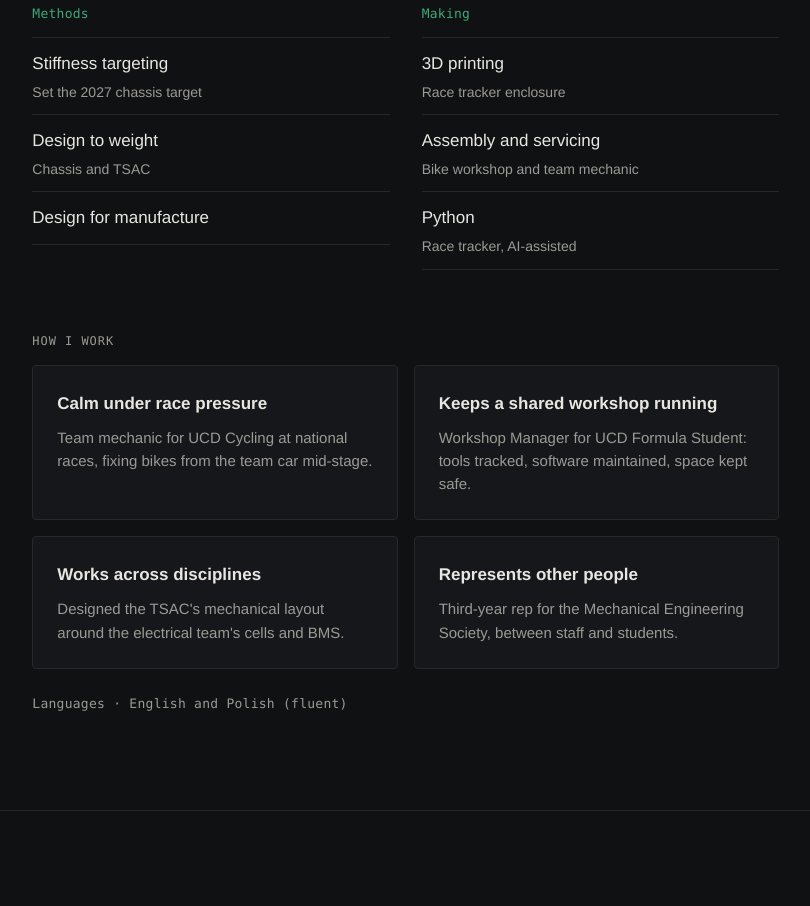
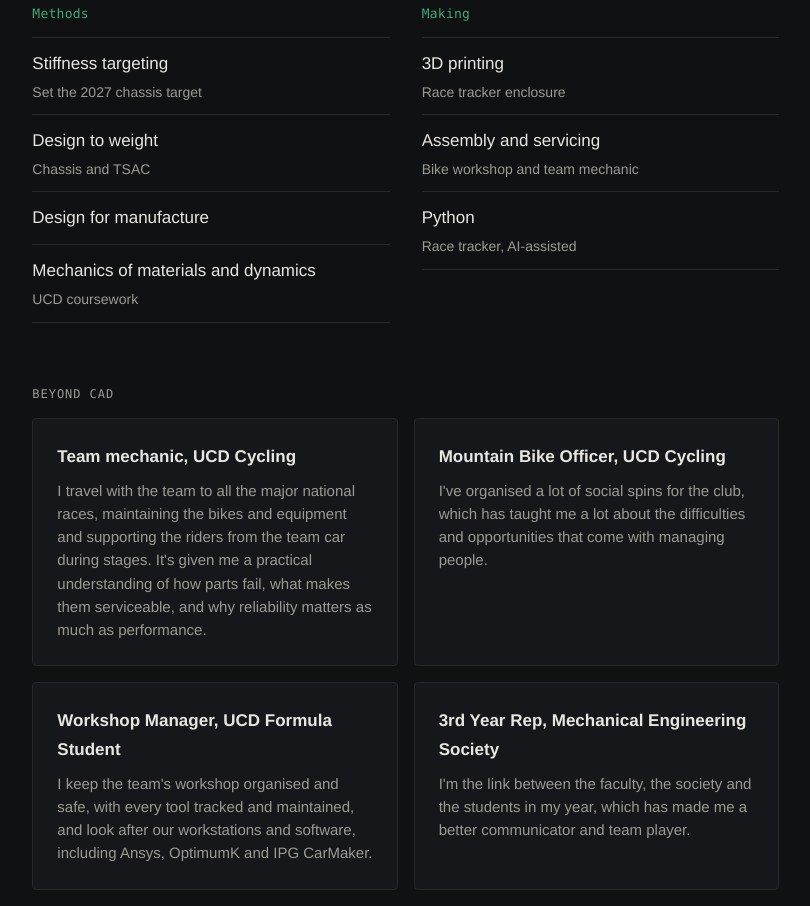
Before and after one commit to grzesgornik-cloud/grzesgornik-cloud.github.io, an Astro site: page / in a window 1280 px wide. Shown: the part 3074-3980 px from the top of the page, without its empty margins (437-1247 px from the left). Built offline with nearby package versions, Linux system fonts and the light colour scheme; Astro itself is replaced by a stand-in of ours; some packages are replaced by stand-ins of ours.

Commit message:
About and Beyond CAD rewritten in Greg's voice; align experience rows
Co-Authored-By: Claude Opus 5.5 <noreply@anthropic.com>
Claude-Session: https://claude.ai/code/session_01QQ3aPCA35ExhCWLAoKvaWo

```diff
--- a/src/data/profile.json
+++ b/src/data/profile.json
@@ -32,8 +32,9 @@
     }
   ],
   "about": [
-    "I'm in third year of the five-year BE/ME in Mechanical Engineering at University College Dublin. Most of my time outside lectures goes into UCD Formula Student, where I work on the team's first full chassis redesign and run the workshop.",
-    "Before engineering, I spent three and a half years in a bike shop's workshop. Watching parts come back broken taught me that a component nobody can service or trust isn't finished, however light it is. I design with that in mind."
+    "I'm a third-year Mechanical Engineering student at UCD with one ambition: to design and build high-performance components for motorsport.",
+    "That drive comes from my time on UCD Formula Student. I'm on the chassis team, and I've been heavily involved in our first full chassis redesign, including the framework we now use to set torsional stiffness targets from the suspension. Before that, I designed and optimised suspension mounts and worked with the powertrain team on the mechanical design of our 2026 accumulator. Formula Student has shown me what it's like to work under real constraints, designing for weight, cost, packaging, manufacturability and a strict timeline. I can't wait to keep learning and help build an even better 2027 car.",
+    "I'm currently looking for internships, or just advice from people already working in motorsport design, so feel free to get in touch."
   ],
   "experience": [
     {
@@ -115,6 +116,10 @@
         {
           "name": "Design for manufacture",
           "detail": ""
+        },
+        {
+          "name": "Mechanics of materials and dynamics",
+          "detail": "UCD coursework"
         }
       ]
     },
@@ -145,20 +150,20 @@
   "languages": "English and Polish (fluent)",
   "strengths": [
     {
-      "title": "Calm under race pressure",
-      "evidence": "Team mechanic for UCD Cycling at national races, fixing bikes from the team car mid-stage."
+      "title": "Team mechanic, UCD Cycling",
+      "evidence": "I travel with the team to all the major national races, maintaining the bikes and equipment and supporting the riders from the team car during stages. It's given me a practical understanding of how parts fail, what makes them serviceable, and why reliability matters as much as performance."
     },
     {
-      "title": "Keeps a shared workshop running",
-      "evidence": "Workshop Manager for UCD Formula Student: tools tracked, software maintained, space kept safe."
+      "title": "Mountain Bike Officer, UCD Cycling",
+      "evidence": "I've organised a lot of social spins for the club, which has taught me a lot about the difficulties and opportunities that come with managing people."
     },
     {
-      "title": "Works across disciplines",
-      "evidence": "Designed the TSAC's mechanical layout around the electrical team's cells and BMS."
+      "title": "Workshop Manager, UCD Formula Student",
+      "evidence": "I keep the team's workshop organised and safe, with every tool tracked and maintained, and look after our workstations and software, including Ansys, OptimumK and IPG CarMaker."
     },
     {
-      "title": "Represents other people",
-      "evidence": "Third-year rep for the Mechanical Engineering Society, between staff and students."
+      "title": "3rd Year Rep, Mechanical Engineering Society",
+      "evidence": "I'm the link between the faculty, the society and the students in my year, which has made me a better communicator and team player."
     }
   ]
 }
--- a/src/pages/index.astro
+++ b/src/pages/index.astro
@@ -44,7 +44,7 @@ const tel = profile.phone?.replace(/\s/g, '');
     <div class="wrap split">
       <div>
         <h2 id="skills-title">Skills</h2>
-        <p class="side-lead">Software and methods, with where I've used them. The people side is shown through roles rather than adjectives.</p>
+        <p class="side-lead">The software I use, the methods behind it, and where I've put them to work.</p>
       </div>
       <div class="about">
         <div class="block">
@@ -61,7 +61,7 @@ const tel = profile.phone?.replace(/\s/g, '');
           </div>
         </div>
         <div class="block">
-          <h3 class="label">How I work</h3>
+          <h3 class="label">Beyond CAD</h3>
           <ul class="strengths">
             {profile.strengths.map((st) => <li><p class="strengths__title">{st.title}</p><p class="strengths__ev">{st.evidence}</p></li>)}
           </ul>
@@ -161,9 +161,10 @@ const tel = profile.phone?.replace(/\s/g, '');
   .about { display: grid; gap: var(--s8); }
   .about__text { display: grid; gap: var(--s4); max-width: 40rem; font-size: 1.125rem; }
   .about__text p:not(:first-child) { color: var(--muted); }
+  .about__text p:first-child { font-size: 1.25rem; line-height: 1.5; color: var(--text); }
   .block h3 { margin-bottom: var(--s4); font-weight: 400; }
   .rows { list-style: none; margin: 0; padding: 0; border-top: 1px solid var(--line); }
-  .rows li { display: grid; grid-template-columns: minmax(0, 1fr) minmax(0, 1.1fr) auto; gap: var(--s4); align-items: baseline; padding-block: var(--s4); border-bottom: 1px solid var(--line); }
+  .rows li { display: grid; grid-template-columns: minmax(0, 1fr) minmax(0, 1.1fr) 8.5rem; gap: var(--s4); align-items: baseline; padding-block: var(--s4); border-bottom: 1px solid var(--line); }
   .rows__main { font-weight: 500; }
   .rows__sub { color: var(--muted); }
   .rows__end { color: var(--muted); text-align: right; white-space: nowrap; }
```
Also changed, not shown: .pages.yml.
